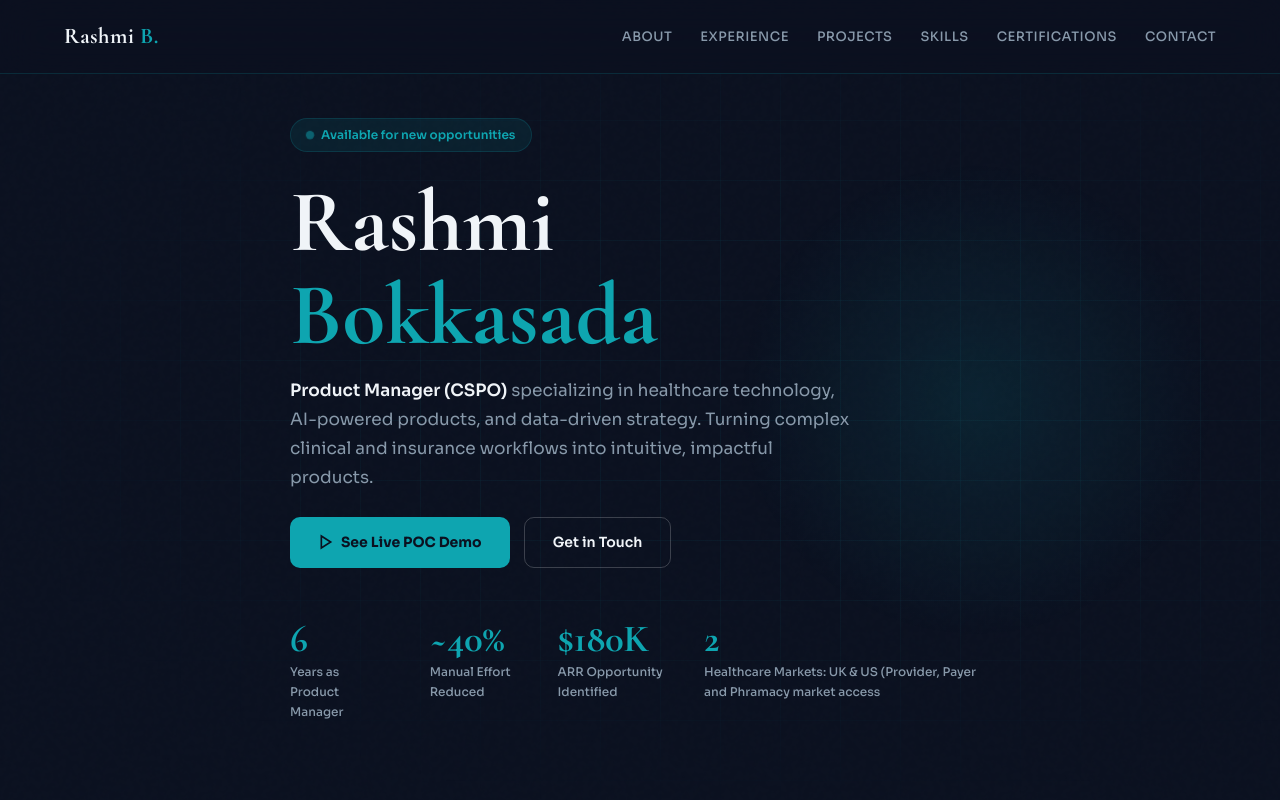
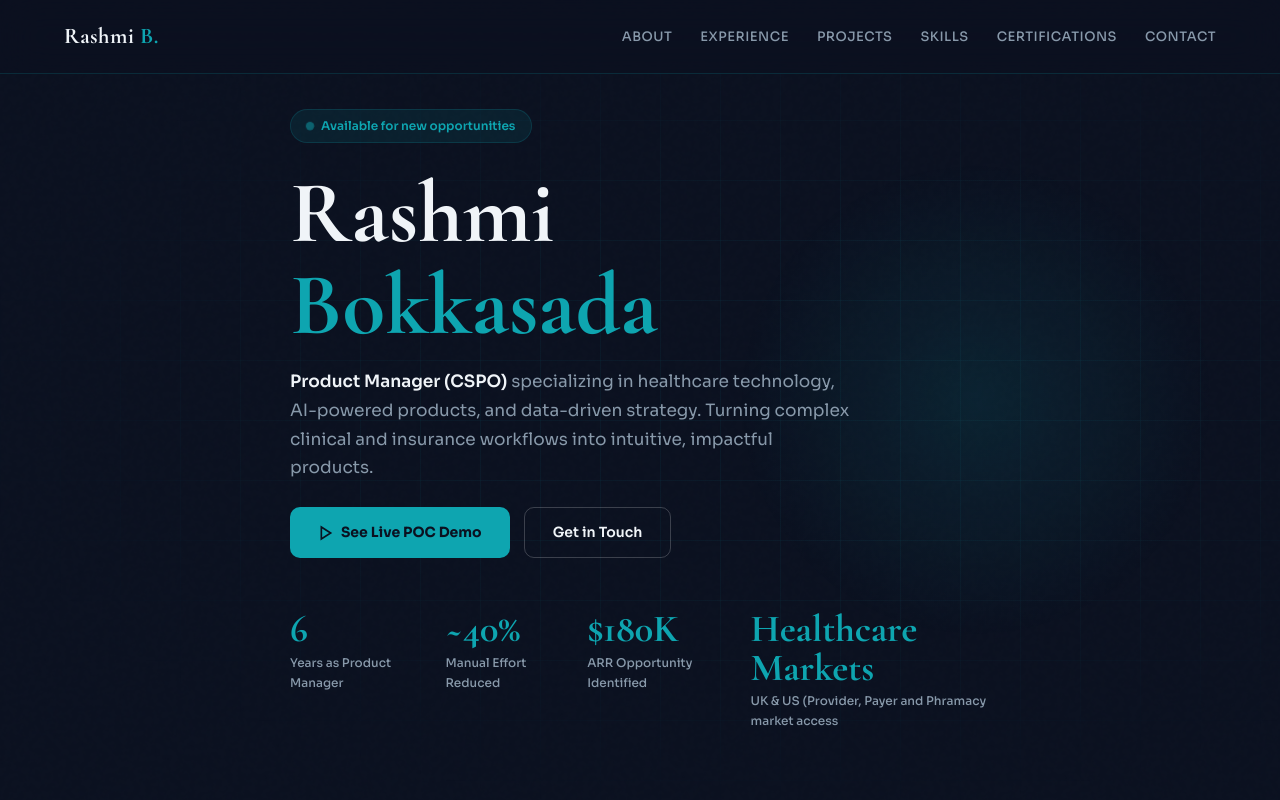
Before and after one commit to rashbokk/Rashmi-portfolio, a plain HTML site: page index.html in a window 1280 px wide. Shown: the top 800 px of the page. Drawn offline with nearby package versions, Linux system fonts and the light colour scheme.

Commit message:
Update healthcare markets section in index.html

```diff
--- a/index.html
+++ b/index.html
@@ -398,8 +398,8 @@ footer {
           <div class="stat-label">ARR Opportunity Identified</div>
         </div>
         <div>
-          <div class="stat-num">2</div>
-          <div class="stat-label">Healthcare Markets: UK & US (Provider, Payer and Phramacy market access </div>
+          <div class="stat-num">Healthcare Markets</div>
+          <div class="stat-label">UK & US (Provider, Payer and Phramacy market access </div>
         </div>
       </div>
     </div>
```
